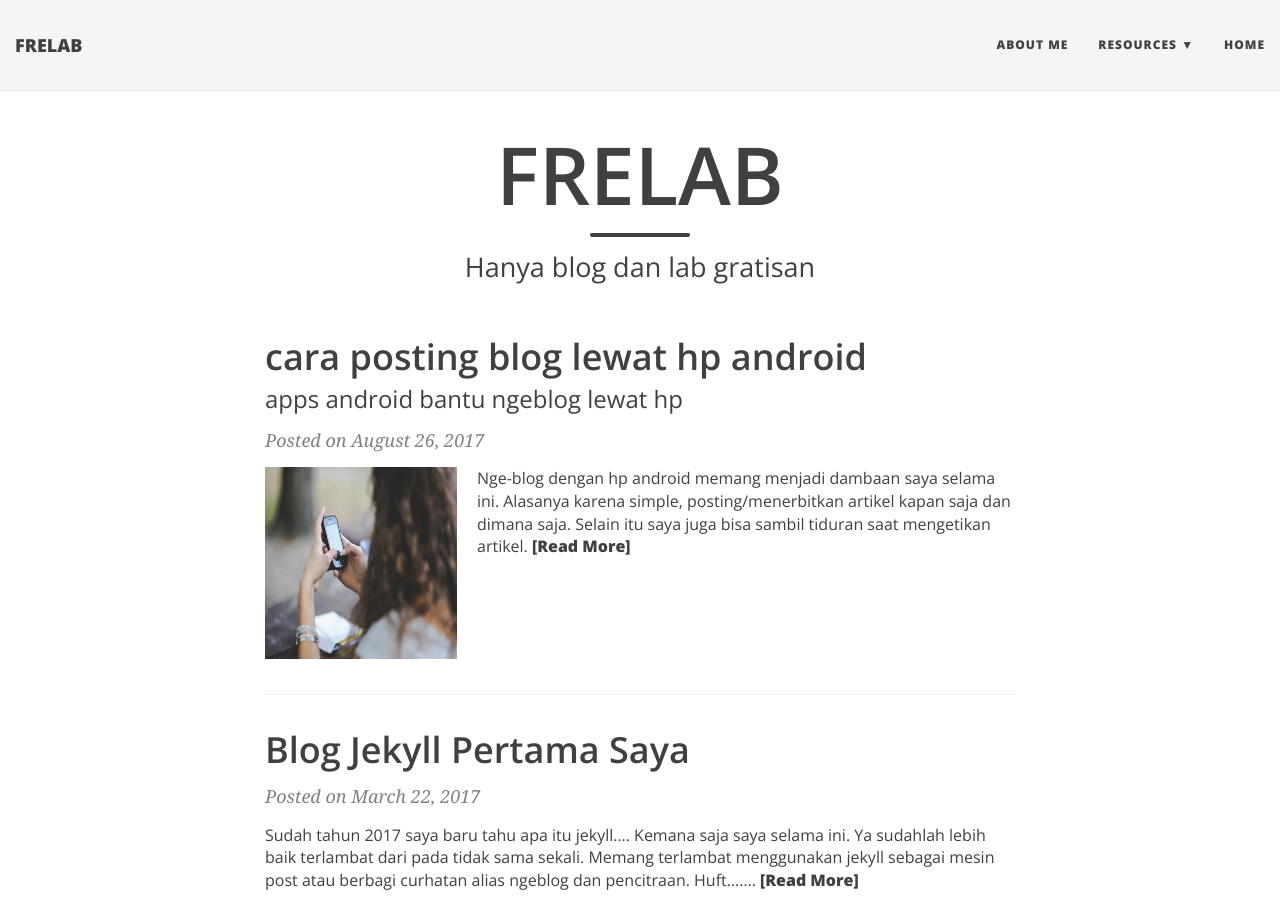
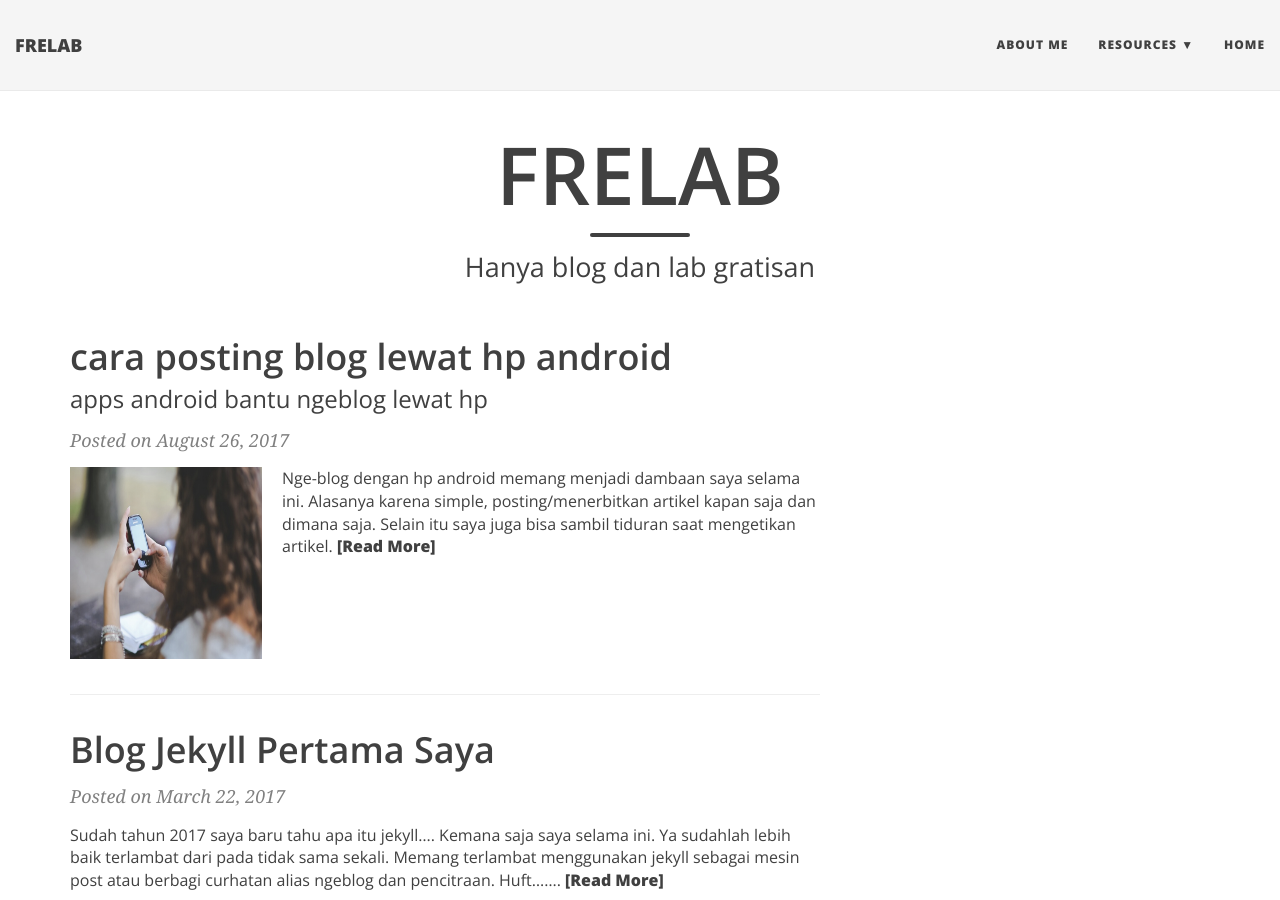
Before and after one commit to apemix/apemix.github.io, a Jekyll site: the page built from index.html, in a window 1280 px wide and 900 px high. Built offline with Jekyll 4.4.1, drawn with Linux system fonts in a browser that asks for light colours; nearby versions of some CDN libraries; the list of posts is cut into pages by our own code.

Commit message:
Update page.html

```diff
--- a/_layouts/page.html
+++ b/_layouts/page.html
@@ -6,7 +6,7 @@
 
 <div class="container" role="main">
   <div class="row">
-    <div class="col-lg-8 col-lg-offset-2 col-md-10 col-md-offset-1">
+    <div class="col-lg-8">
       {{ content }}
 	    {% if page.comments %}
         <div class="disqus-comments">
```
